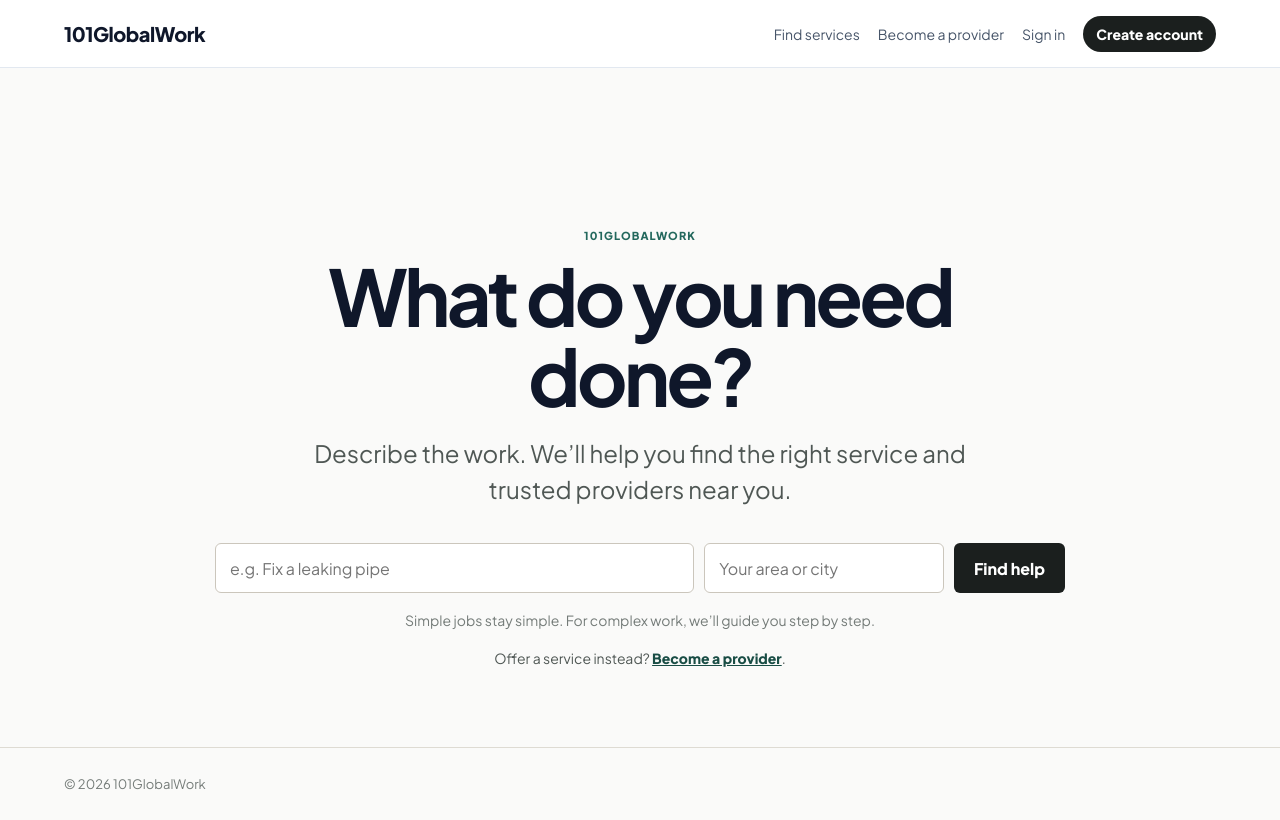
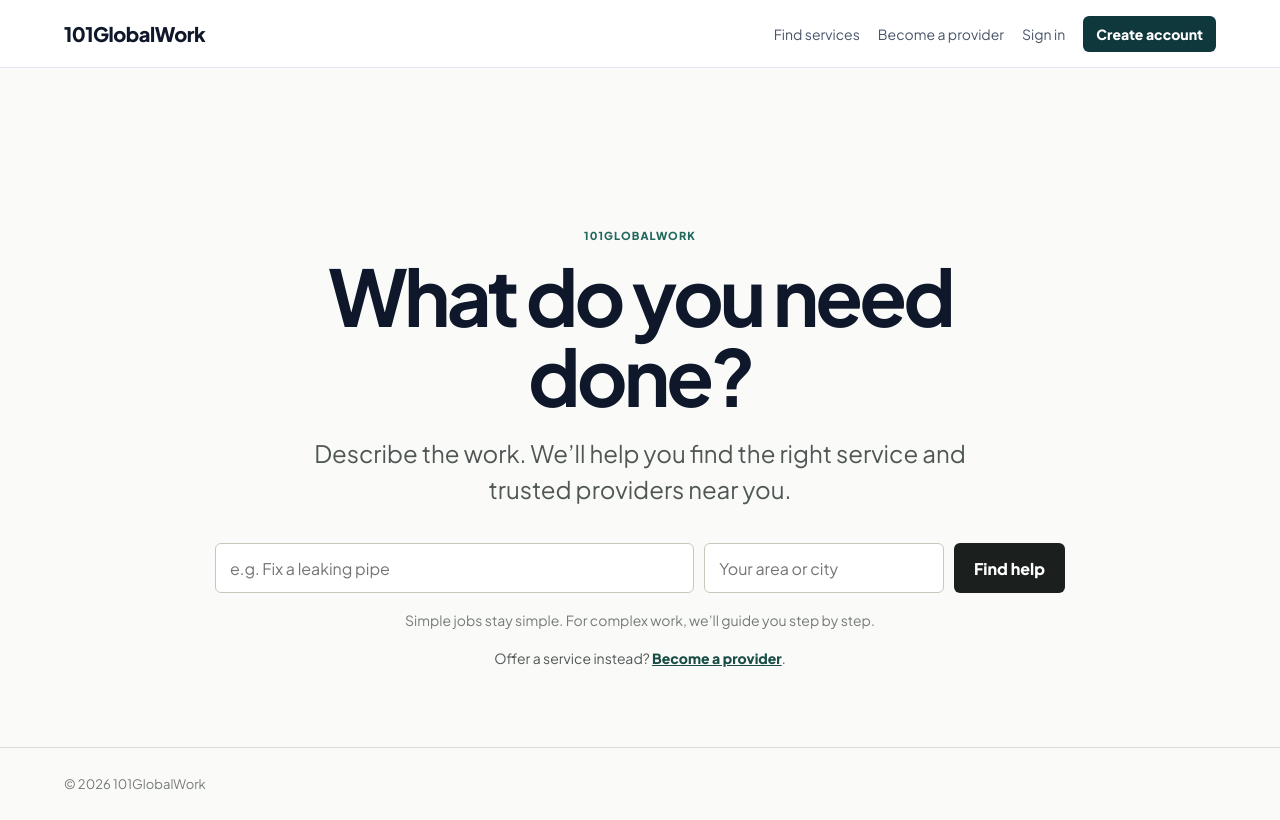
Before and after one commit to labour-marketluxo/101globalwork.com, a Next.js app: page / in a window 1280 px wide. Built offline with nearby package versions, Linux system fonts and the light colour scheme; no server answers.

Commit message:
refactor(styles): align header cta and controls with option-a

```diff
--- a/app/entry-points.css
+++ b/app/entry-points.css
@@ -1,4 +1,4 @@
-.site-header nav{align-items:center;gap:18px}.site-header nav .header-cta{background:var(--ink);color:#fff;padding:9px 13px;border-radius:999px;font-weight:720}.site-header nav .header-cta:hover{background:var(--accent-strong);color:#fff}.provider-prompt{margin:20px 0 0;color:var(--ink-soft);font-size:14px}.provider-prompt a{color:var(--accent-strong);font-weight:720}.entry-actions{display:flex;align-items:center;gap:12px;flex-wrap:wrap;margin:0 0 28px}.button-link{display:inline-flex;align-items:center;justify-content:center;min-height:46px;padding:0 18px;border-radius:var(--radius-sm);background:var(--ink);color:#fff;text-decoration:none;font-weight:720}.button-link:hover{background:var(--accent-strong);transform:translateY(-1px)}.secondary-link{color:var(--accent-strong);font-weight:700;text-decoration:none;padding:10px 4px}.secondary-link:hover{text-decoration:underline}.simple-steps{display:grid;gap:14px;padding-left:20px;margin:0}.simple-steps li{padding-left:4px;line-height:1.55;color:var(--ink-soft)}.simple-steps strong{color:var(--ink)}
+.site-header nav{align-items:center;gap:18px}.site-header nav .header-cta{background:var(--brand-primary);color:#fff;padding:9px 13px;border-radius:var(--radius-md);font-weight:720}.site-header nav .header-cta:hover{background:var(--brand-hover);color:#fff}.provider-prompt{margin:20px 0 0;color:var(--ink-soft);font-size:14px}.provider-prompt a{color:var(--accent-strong);font-weight:720}.entry-actions{display:flex;align-items:center;gap:12px;flex-wrap:wrap;margin:0 0 28px}.button-link{display:inline-flex;align-items:center;justify-content:center;min-height:46px;padding:0 18px;border-radius:var(--radius-md);background:var(--ink);color:#fff;text-decoration:none;font-weight:720}.button-link:hover{background:var(--accent-strong);transform:translateY(-1px)}.secondary-link{color:var(--accent-strong);font-weight:700;text-decoration:none;padding:10px 4px}.secondary-link:hover{text-decoration:underline}.simple-steps{display:grid;gap:14px;padding-left:20px;margin:0}.simple-steps li{padding-left:4px;line-height:1.55;color:var(--ink-soft)}.simple-steps strong{color:var(--ink)}
 .intent-switch{display:grid;grid-template-columns:1fr 1fr;gap:6px;margin:0 0 24px;padding:5px;border:1px solid var(--line);background:var(--surface);border-radius:14px}.intent-switch a{display:flex;align-items:center;justify-content:center;min-height:42px;border-radius:10px;text-decoration:none;color:var(--ink-soft);font-size:13px;font-weight:700}.intent-switch a[aria-current="page"]{background:#fff;color:var(--ink);box-shadow:0 3px 10px rgba(33,39,37,.06)}
-.provider-progress-card{display:grid;grid-template-columns:repeat(3,1fr);gap:8px;margin:22px 0}.provider-progress-card>div{display:grid;gap:5px;padding:14px 16px;border:1px solid var(--line);background:var(--surface);border-radius:var(--radius-md)}.provider-progress-card span{font-size:11px;color:var(--muted);font-weight:700;text-transform:uppercase;letter-spacing:.06em}.provider-progress-card strong{font-size:16px}.provider-ready-notice{border-color:#b8d4cb;background:#f3faf7}.provider-ready-notice p{margin:7px 0 14px}.provider-ready-notice button{min-height:44px;border:0;border-radius:var(--radius-sm);background:var(--accent-strong);color:#fff;padding:0 16px;font-weight:720;cursor:pointer}.action-panel button:disabled{cursor:not-allowed;opacity:.45;transform:none}
+.provider-progress-card{display:grid;grid-template-columns:repeat(3,1fr);gap:8px;margin:22px 0}.provider-progress-card>div{display:grid;gap:5px;padding:14px 16px;border:1px solid var(--line);background:var(--surface);border-radius:var(--radius-md)}.provider-progress-card span{font-size:11px;color:var(--muted);font-weight:700;text-transform:uppercase;letter-spacing:.06em}.provider-progress-card strong{font-size:16px}.provider-ready-notice{border-color:#b8d4cb;background:#f3faf7}.provider-ready-notice p{margin:7px 0 14px}.provider-ready-notice button{min-height:44px;border:0;border-radius:var(--radius-md);background:var(--accent-strong);color:#fff;padding:0 16px;font-weight:720;cursor:pointer}.action-panel button:disabled{cursor:not-allowed;opacity:.45;transform:none}
 @media(max-width:700px){.site-header{height:auto;min-height:64px;padding:10px 18px;gap:14px}.site-header nav{display:flex;gap:10px}.site-header nav .nav-discovery,.site-header nav a[href="/sign-in"]{display:none}.site-header nav a{font-size:12px}.site-header nav .header-cta{padding:8px 10px}.brand{font-size:18px}.intent-switch,.provider-progress-card{grid-template-columns:1fr}}
```
